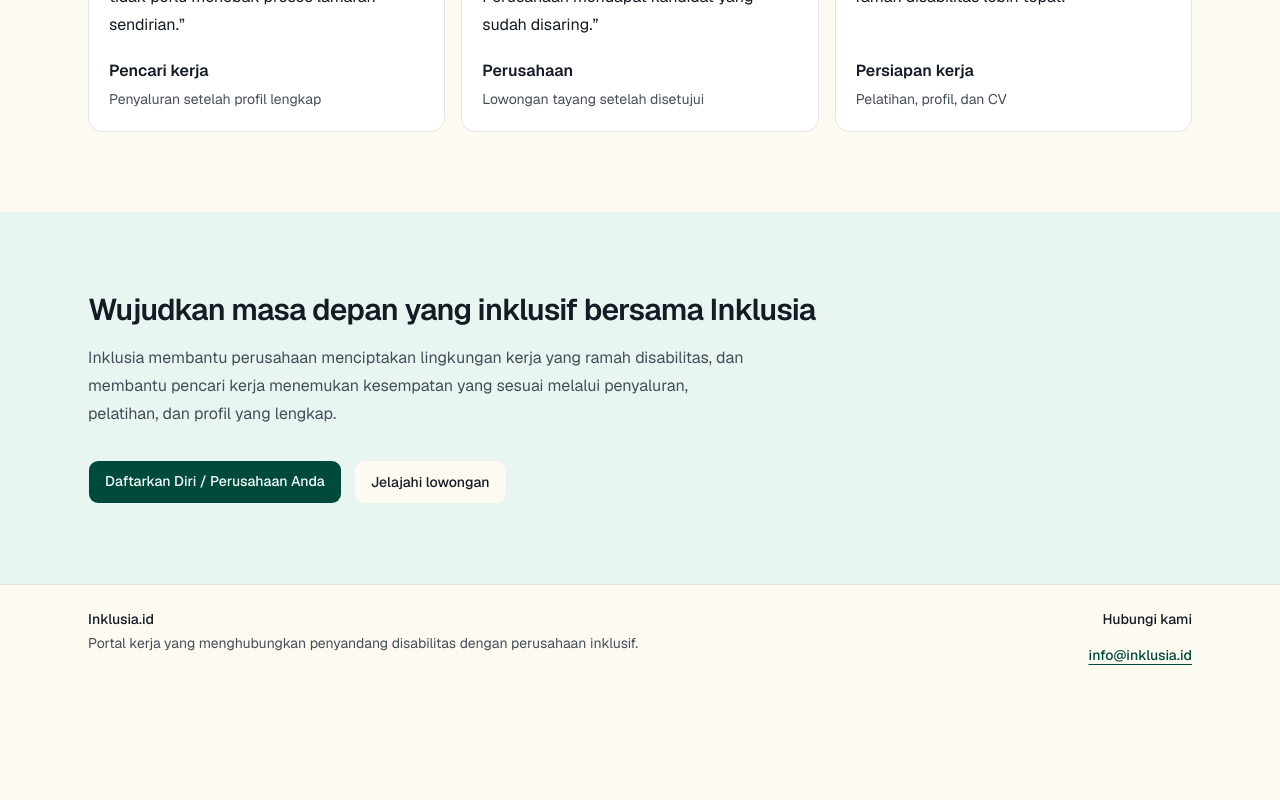
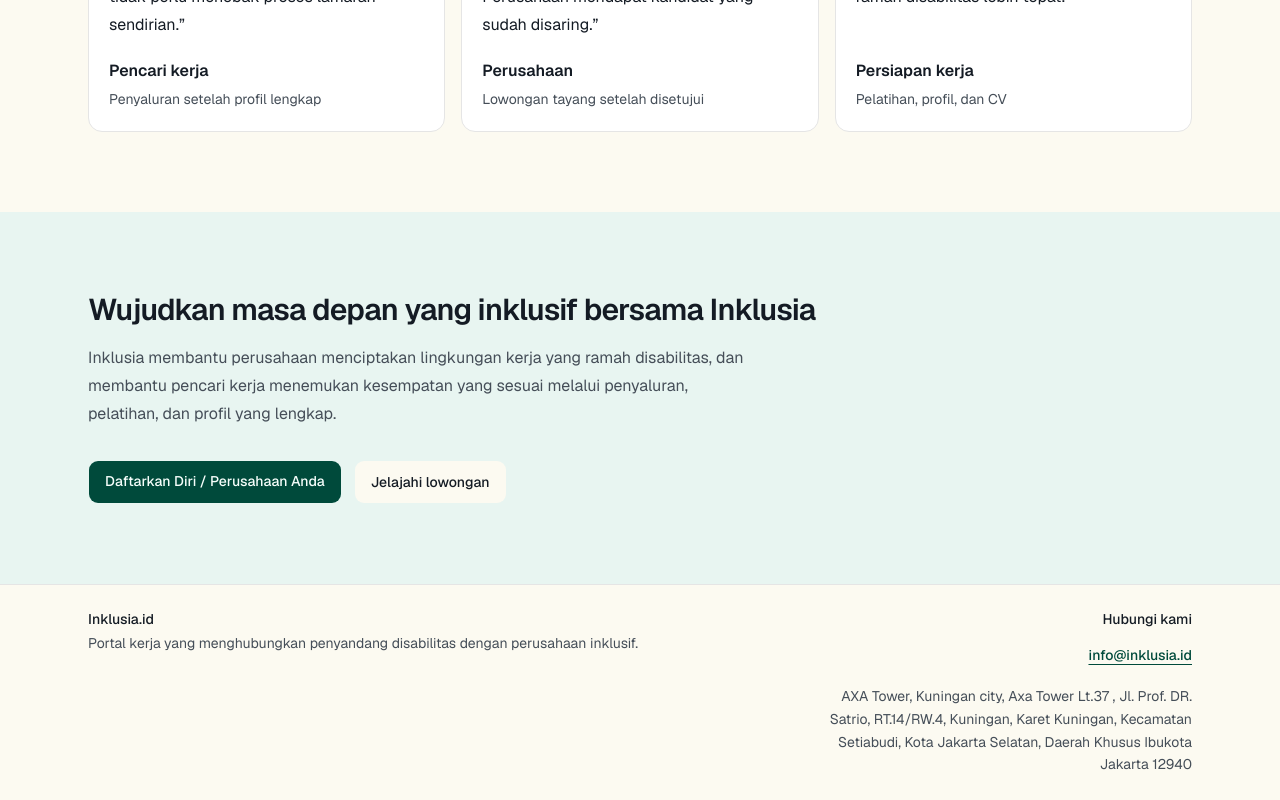
Before and after one commit to MozartMongi/Inklusia, a Next.js app: page / in a window 1280 px wide. Shown: the part 3134-3934 px from the top of the page. Before the commit the page ends 3835 px from the top, so only its background shows below. Built offline with nearby package versions, Linux system fonts and the light colour scheme; no server answers.

Commit message:
Modify site footer layout and add address details
Updated contact section layout and added address information.

```diff
--- a/src/components/layout/site-footer.tsx
+++ b/src/components/layout/site-footer.tsx
@@ -9,7 +9,7 @@
             perusahaan inklusif.
           </p>
         </div>
-        <div className="flex flex-col items-end text-right">
+        <div className="flex flex-col items-start text-left sm:items-end sm:text-right">
           <p className="text-foreground font-medium">Hubungi kami</p>
           <a
             href="mailto:info@inklusia.id"
@@ -17,6 +17,11 @@
           >
             info@inklusia.id
           </a>
+          <p className="mt-2 max-w-sm leading-relaxed">
+            AXA Tower, Kuningan city, Axa Tower Lt.37 , Jl. Prof. DR. Satrio,
+            RT.14/RW.4, Kuningan, Karet Kuningan, Kecamatan Setiabudi, Kota
+            Jakarta Selatan, Daerah Khusus Ibukota Jakarta 12940
+          </p>
         </div>
       </div>
     </footer>
```
